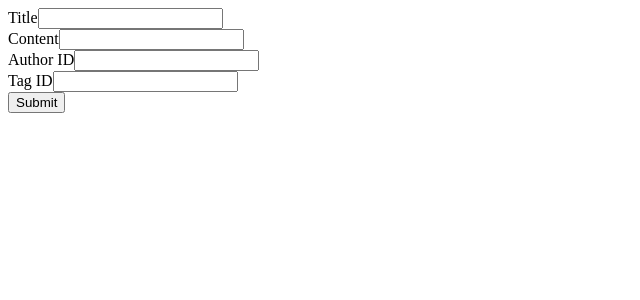
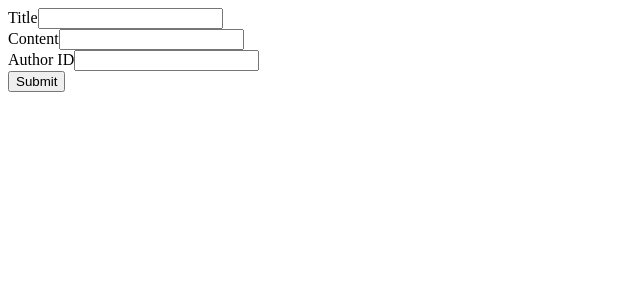
Before and after one commit to wildintu/Blogs-ReactNodeJSMySQL, a React app: page /Forms in a window 1280 px wide. Shown: the top 300 px of the page, without its empty margins (0-640 px from the left). Built offline with nearby package versions, Linux system fonts and the light colour scheme.

Commit message:
need to fix edit

```diff
--- a/src/client/Blog.tsx
+++ b/src/client/Blog.tsx
@@ -10,7 +10,6 @@ let Blog: React.FC<IBlogProps> =  ({
     const [title, setTitle] = useState("");
     const [content, setContent] = useState("");
     const [authorid, setAuthorid] = useState("");
-    const [tagid, setTagid] = useState("")
 
     let handleChange = (e: string, id: string) => {
         if (id === "title") {
@@ -19,19 +18,16 @@ let Blog: React.FC<IBlogProps> =  ({
           setContent(e);
         } else if (id === "authorid") {
             setAuthorid(e);
-        } else if (id === "tagid") {
-            setTagid(e);
         }
       };
 
       let handleClick = () => {
-        if (title !== "title" && content !== "content" && authorid !== "authorid" && tagid !== "tagid") {
+        if (title !== "title" && content !== "content" && authorid !== "authorid") {
           Fetch(
             {
               title: title,
               content: content,
               authorid: authorid,
-              tagid: tagid
             },
             `/api/blogs/${id}`,
             "PUT"
@@ -40,13 +36,12 @@ let Blog: React.FC<IBlogProps> =  ({
       };
 
       let handleDelete = () => {
-        if (title !== "title" && content !== "content" && authorid !== "authorid" && tagid !== "tagid") {
+        if (title !== "title" && content !== "content" && authorid !== "authorid") {
           Fetch(
             {
               title: title,
               content: content,
               authorid: authorid,
-              tagid: tagid
             },
             `/api/blogs/${id}`,
             "DELETE"
@@ -61,7 +56,6 @@ let Blog: React.FC<IBlogProps> =  ({
           setTitle(ablog.title);
           setContent(ablog.content);
           setAuthorid(ablog.authorid);
-          setTagid(ablog.tagid);
         } catch (error) {
           console.log(error);
         }
@@ -106,16 +100,6 @@ let Blog: React.FC<IBlogProps> =  ({
               onChange={e => handleChange(e.target.value, "authorid")}
             />
           </div>
-          <div className="form-group col-sm-4">
-            <label htmlFor="msg">Tag ID</label>
-            <input
-              type="number"
-              className="form-control"
-              id="tagid"
-              value={tagid}
-              onChange={e => handleChange(e.target.value, "tagid")}
-            />
-          </div>
           <Link to="/">
             <button
               className="btn btn-primary ml-3"
--- a/src/client/Blogs.tsx
+++ b/src/client/Blogs.tsx
@@ -70,7 +70,7 @@ const Blogs: React.FC<IBlogsProps> = props => {
 export interface IBlogsProps {}
 
 export interface IBlogsState {
-	blog: Array<{title: string, content: string, authorid: number, tagid: number}>;
+	blog: Array<{title: string, content: string, authorid: number}>;
 }
 
 export default Blogs;
--- a/src/client/Detail.tsx
+++ b/src/client/Detail.tsx
@@ -2,18 +2,29 @@ import React, { useState, useEffect } from 'react';
 import { useParams, RouteComponentProps, Link } from "react-router-dom";
 import Fetch from "./Fetch";
 
-const Detail: React.FC<IDetailProps> = (props) => {
-
+const Detail: React.FC<IDetailProps> = ({
+    match: {
+        params: { id }
+      }
+}) => {
+    const [details, setDetails] = useState([])
 
     return(
+        <div>
         <h1>YO</h1>
+            <h1 className="text-primary text-center">My Blog</h1>
+           <Link to="/Forms" className="btn btn-success justify-content-center align-item-center">
+               Post to Blog
+            </Link>
+            {details}
+        </div>
     )
 
 
 }
 
 export interface IDetailProps
-    extends RouteComponentProps<{id: any}> {}
+    extends RouteComponentProps<{id: string}> {}
 
 export interface IDetailState {}
 
--- a/src/client/Forms.tsx
+++ b/src/client/Forms.tsx
@@ -21,13 +21,12 @@ const Forms: React.FC<IFormsProps> = props => {
   };
 
   let handleClick = () => {
-    if (title !== "" && content !== "" && authorid !== "" && tagid !== "") {
+    if (title !== "" && content !== "" && authorid !== "") {
       Fetch(
         {
           title: title,
           content: content,
           authorid: authorid,
-          tagid: tagid
         },
         "/api/blogs",
         "POST"
@@ -70,16 +69,6 @@ const Forms: React.FC<IFormsProps> = props => {
           onChange={e => handleChange(e.target.value, "authorid")}
         />
       </div>
-      <div className="form-group col-sm-4">
-        <label htmlFor="msg">Tag ID</label>
-        <input
-          type="text"
-          className="form-control"
-          id="tagid"
-          value={tagid}
-          onChange={e => handleChange(e.target.value, "tagid")}
-        />
-      </div>
       <Link to="/">
         <button
           className="btn btn-primary ml-3"
--- a/src/server/db/tags.ts
+++ b/src/server/db/tags.ts
@@ -3,8 +3,9 @@ import { Query } from './index';
 const tAll = async () =>
 Query('SELECT * from blogtags');
 
-const tOne = async (tagid: number) =>
-Query('SELECT * from blogtags WHERE tagid = ?; CALL spBlogTags(?)',[tagid, tagid]);
+const tOne = async (id: number) => {
+    return Query('SELECT * FROM tags WHERE id = ?', [id]);
+};
 
 export default {
     tAll,
--- a/src/server/routes.ts
+++ b/src/server/routes.ts
@@ -77,9 +77,9 @@ router.get('/api/tags', async (req, res) => {
     }
 })
 
-router.get('/api/tags/:tagid', async (req, res) => {
+router.get('/api/tags/:id', async (req, res) => {
     try {
-        let tags = await DB.Tags.tOne(parseInt(req.params.tagid, 10));
+        let tags = await DB.Tags.tOne(parseInt(req.params.id, 10));
         res.json(tags);
     } catch(e) {
         console.log(e);
```
